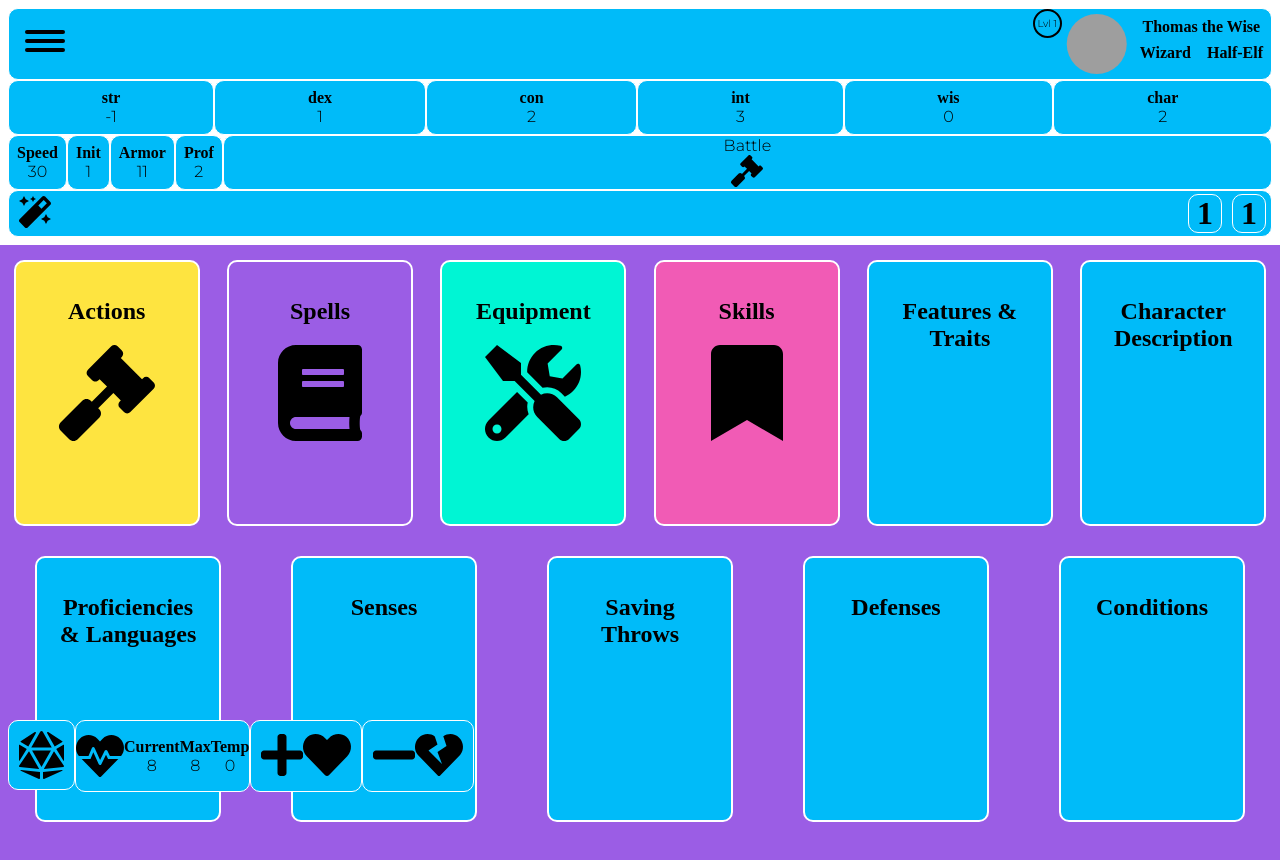
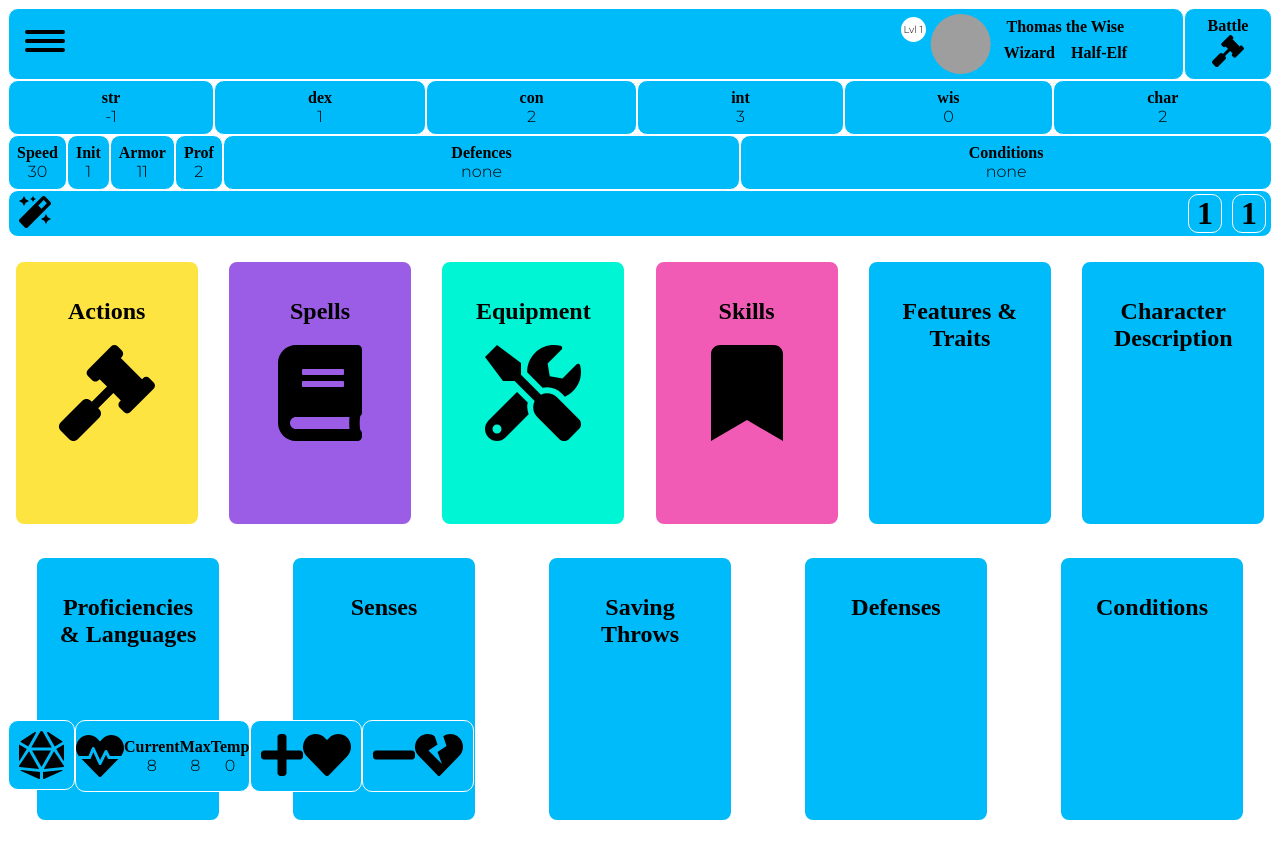
Before and after one commit to trtincher/Project4-Frontend, a React (Create React App) app in the folder familiar-app-client/: page /dashboard in a window 1280 px wide. Shown: the top 860 px of the page. Built offline with nearby package versions, Linux system fonts and the light colour scheme; grey boxes are pictures that could not be loaded; a web font is replaced by a local one.

Commit message:
added defence, conditions blocks in header

```diff
--- a/familiar-app-client/src/App.css
+++ b/familiar-app-client/src/App.css
@@ -1,7 +1,6 @@
 .App {
 	text-align: center;
 	font-family: 'Montserrat', sans-serif;
-	background: #9b5de5;
 }
 
 h1,
--- a/familiar-app-client/src/Components/Dashboard/DashHead/Avatar/Avatar.jsx
+++ b/familiar-app-client/src/Components/Dashboard/DashHead/Avatar/Avatar.jsx
@@ -6,20 +6,22 @@ const AvatarContainer = styled.div`
 	background: #00bbf9;
 	display: flex;
 	justify-content: flex-end;
-	flex-grow: 4;
+	flex-grow: 2;
 	border: 1px solid white;
 	border-radius: 10px;
+	padding-right: 3rem;
 `;
 
 const Lvl = styled.div`
 	display: flex;
 	justify-content: center;
+	background: white;
 	align-items: center;
-	border: 2px solid black;
 	border-radius: 50%;
 	width: 25px;
 	height: 25px;
 	font-size: 10px;
+	margin-top: .5rem;
 `;
 
 const AvatarImg = styled.img`
--- a/familiar-app-client/src/Components/Dashboard/DashHead/Battle/BattleButton.jsx
+++ b/familiar-app-client/src/Components/Dashboard/DashHead/Battle/BattleButton.jsx
@@ -5,14 +5,14 @@ import { FontAwesomeIcon } from '@fortawesome/react-fontawesome';
 import { faGavel } from '@fortawesome/free-solid-svg-icons';
 
 const BtlButton = styled.div`
-	flex-grow: 1;
 	border: 1px solid white;
 	background: #00bbf9;
 	border-radius: 10px;
 	width: 70px;
+	padding: .5rem;
 `;
 
-const Heading = styled.p`
+const Heading = styled.h1`
 	font-size: 1rem;
 	padding: 0;
 	margin: 0;
--- /dev/null
+++ b/familiar-app-client/src/Components/Dashboard/DashHead/Conditions/Conditions.jsx
@@ -0,0 +1,34 @@
+import React, { useState, useContext } from 'react';
+import styled, { css } from 'styled-components';
+
+const Container = styled.div`
+	background: #00bbf9;
+	display: flex;
+	flex-direction: column;
+	flex-grow: 2;
+	border: 1px solid white;
+	border-radius: 10px;
+	text-align: center;
+	padding: .5rem;
+`;
+
+const Header = styled.h1`
+	font-size: 1rem;
+	margin: 0;
+`;
+
+const Text = styled.p`
+	font-size: 1rem;
+	margin: 0;
+`;
+
+const Conditions = () => {
+	return (
+		<Container>
+			<Header>Conditions</Header>
+			<Text>none</Text>
+		</Container>
+	);
+};
+
+export default Conditions;
--- a/familiar-app-client/src/Components/Dashboard/DashHead/DashHead.jsx
+++ b/familiar-app-client/src/Components/Dashboard/DashHead/DashHead.jsx
@@ -9,8 +9,13 @@ import BaseStats from './Stats/BaseStats';
 import SpellSlot from './SpellSlots/SpellSlots';
 import SecoundaryStats from './Stats/SecoundaryStats';
 import Nav from '../../Nav/Nav';
+import Conditions from './Conditions/Conditions';
+import Defences from './Defences/Defences';
 
-const First = styled.div`display: flex;`;
+const First = styled.div`
+	display: flex;
+	justify-content: flex-end;
+`;
 const Secound = styled.div`display: flex;`;
 const Third = styled.div`
 	display: flex;
@@ -23,13 +28,15 @@ function DashHead({ character }) {
 		<StyledHead>
 			<First>
 				<Avatar character={character} />
+				<BattleButton />
 			</First>
 			<Secound>
 				<BaseStats character={character} />
 			</Secound>
 			<Third>
 				<SecoundaryStats />
-				<BattleButton />
+				<Defences />
+				<Conditions />
 			</Third>
 			<Fourth>
 				<SpellSlot />
--- /dev/null
+++ b/familiar-app-client/src/Components/Dashboard/DashHead/Defences/Defences.jsx
@@ -0,0 +1,36 @@
+import React, { useState, useContext } from 'react';
+import styled, { css } from 'styled-components';
+
+const Container = styled.div`
+	background: #00bbf9;
+	display: flex;
+
+	flex-direction: column;
+	flex-grow: 2;
+	border: 1px solid white;
+	border-radius: 10px;
+	text-align: center;
+	padding: .5rem;
+`;
+
+const Header = styled.h1`
+	font-size: 1rem;
+	margin: 0;
+`;
+
+const Text = styled.p`
+	font-size: 1rem;
+	margin: 0;
+	padding: 0;
+`;
+
+const Defences = () => {
+	return (
+		<Container>
+			<Header>Defences</Header>
+			<Text>none</Text>
+		</Container>
+	);
+};
+
+export default Defences;
```
